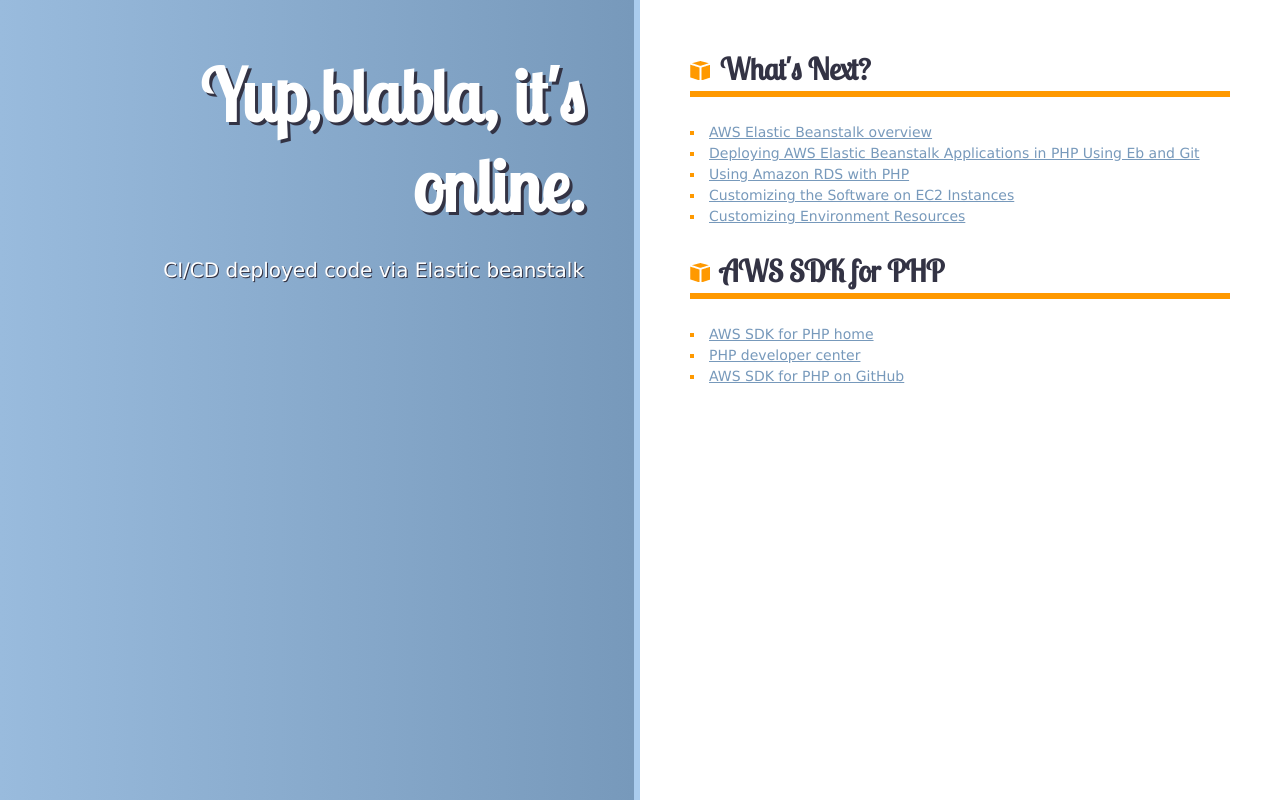
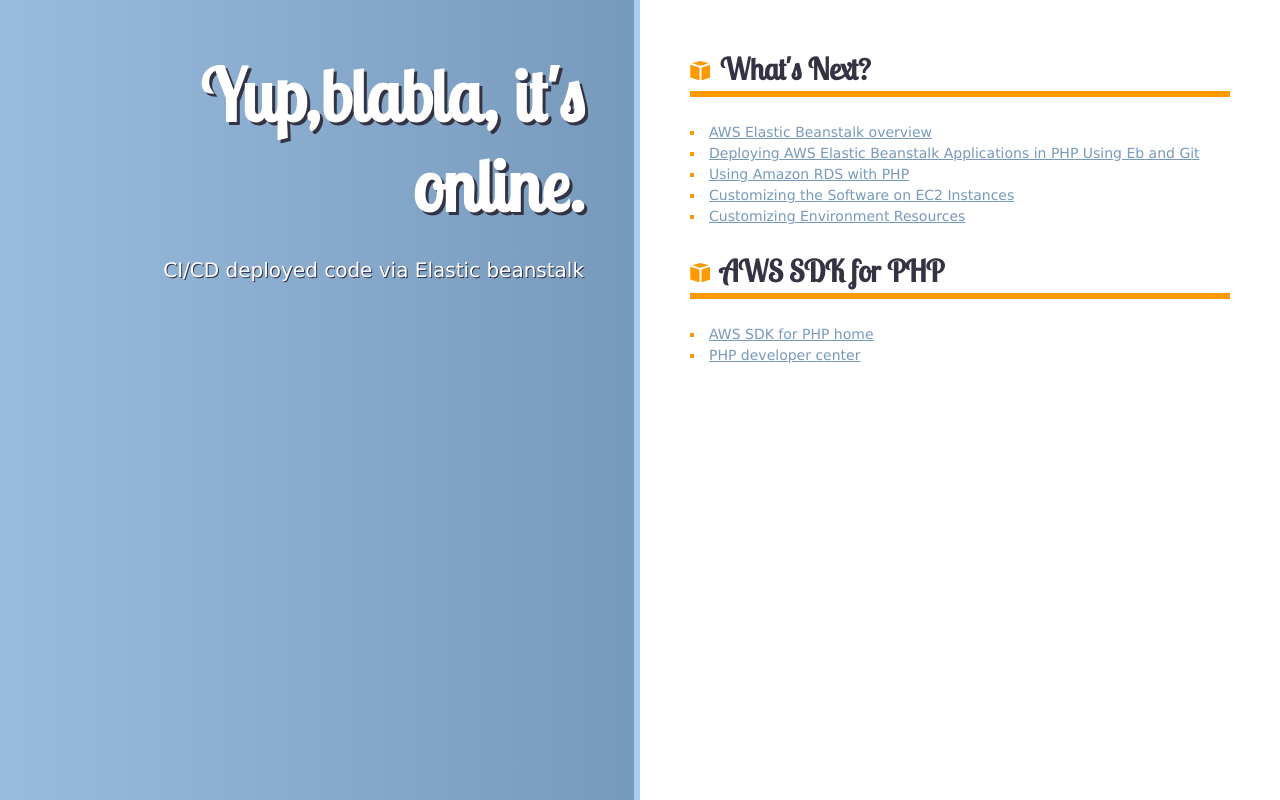
Before and after one commit to janostech/awslab1, a PHP site: page / in a window 1280 px wide. Run offline with PHP 8.4, Linux system fonts and the light colour scheme.

Commit message:
nyolcadik

```diff
--- a/index.php
+++ b/index.php
@@ -41,7 +41,6 @@ else
         <ul>
             <li><a href="http://aws.amazon.com/sdkforphp">AWS SDK for PHP home</a></li>
             <li><a href="http://aws.amazon.com/php">PHP developer center</a></li>
-            <li><a href="https://github.com/aws/aws-sdk-php">AWS SDK for PHP on GitHub</a></li>
         </ul>
     </section>
 
```
